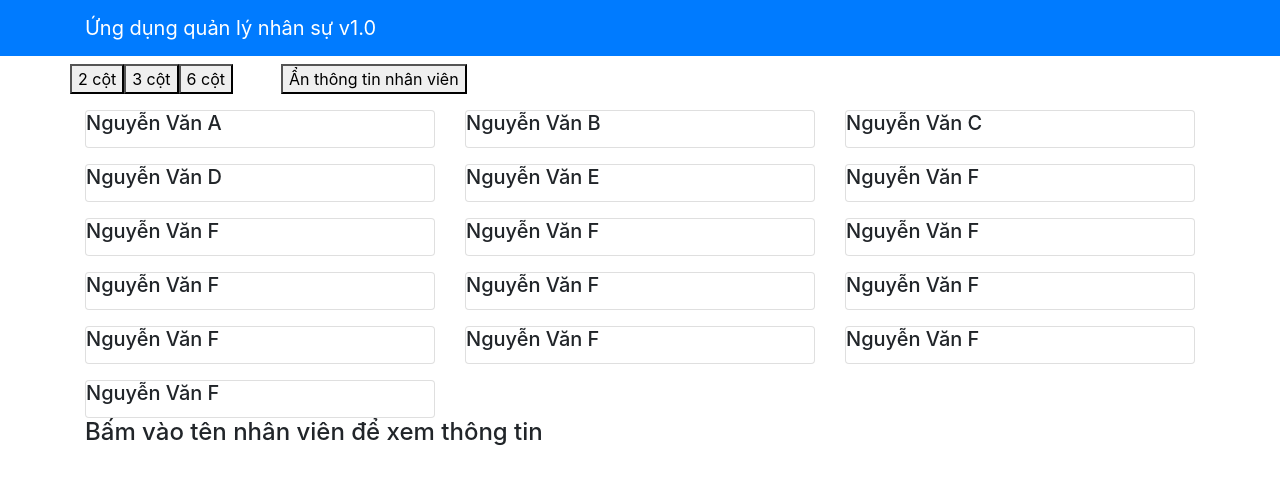
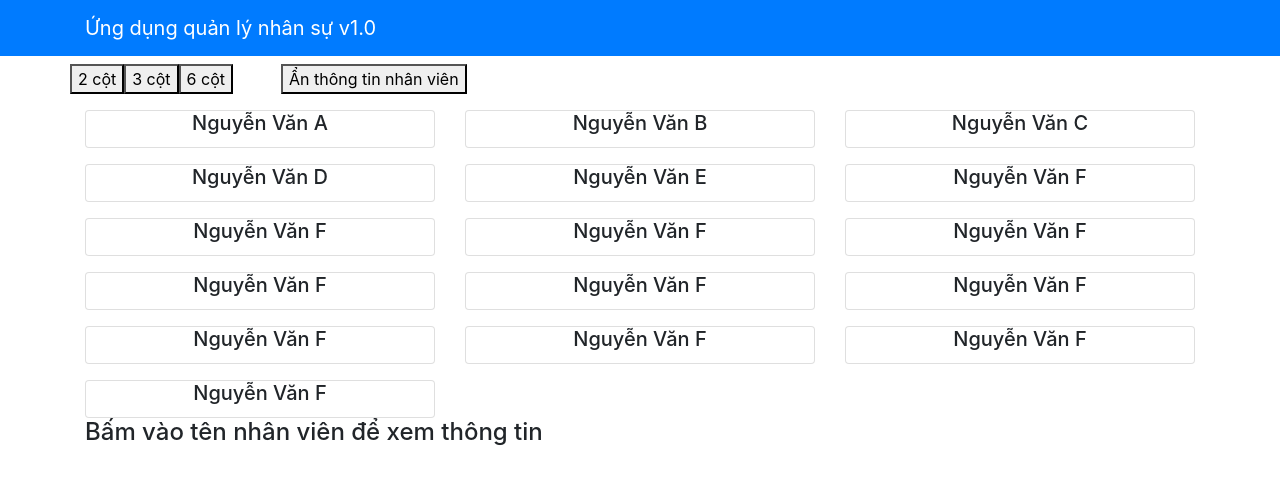
Before and after one commit to sonth38/FUNiXReactJSASM, a React (Create React App) app: page / in a window 1280 px wide. Shown: the top 484 px of the page. Built offline with nearby package versions, Linux system fonts and the light colour scheme.

Commit message:
UI text-align

```diff
--- a/src/component/StaffListComponent.js
+++ b/src/component/StaffListComponent.js
@@ -63,7 +63,7 @@ class StaffList extends Component {
                     <button className='row ml-5' onClick={() => this.onStaffSelect(null)}>Ẩn thông tin nhân viên</button>
                 </div>
 
-                <div className="row">
+                <div className="row text-center">
                     {staff}
                 </div>
                 <div>
```
